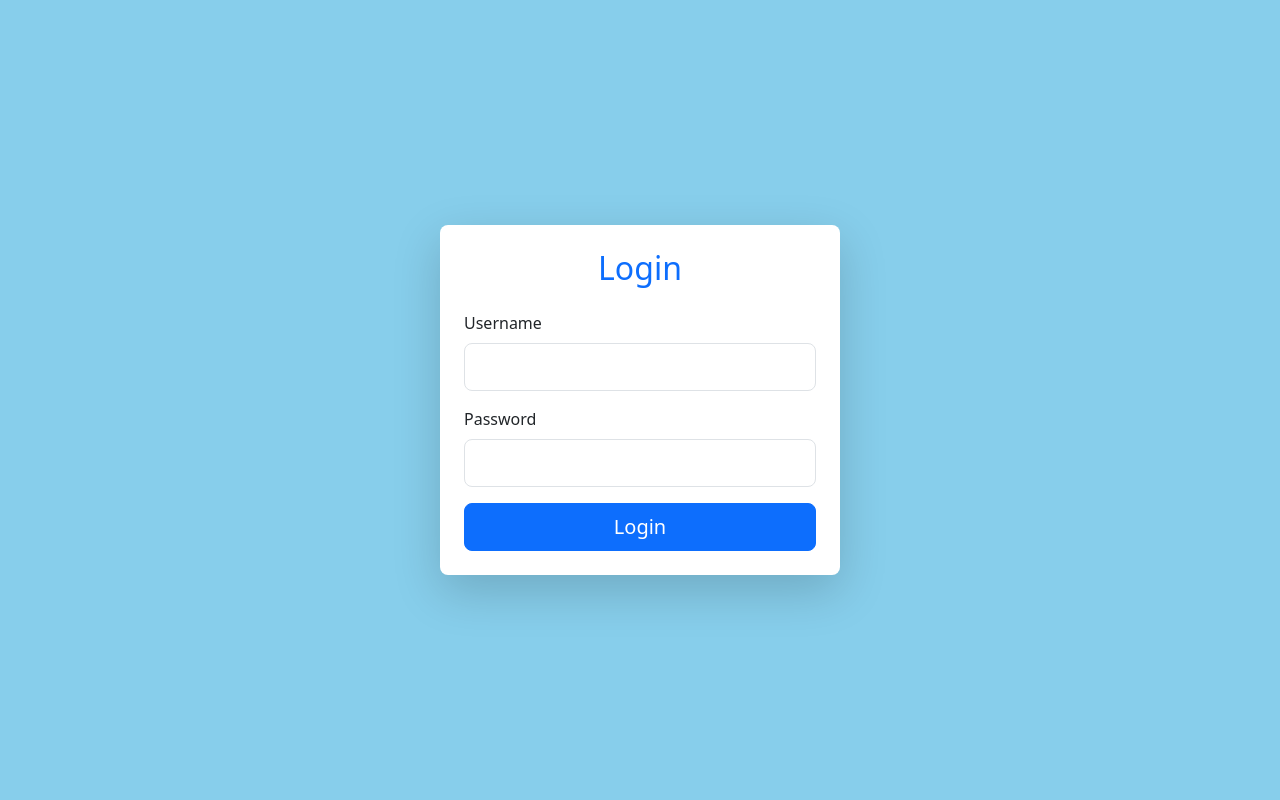
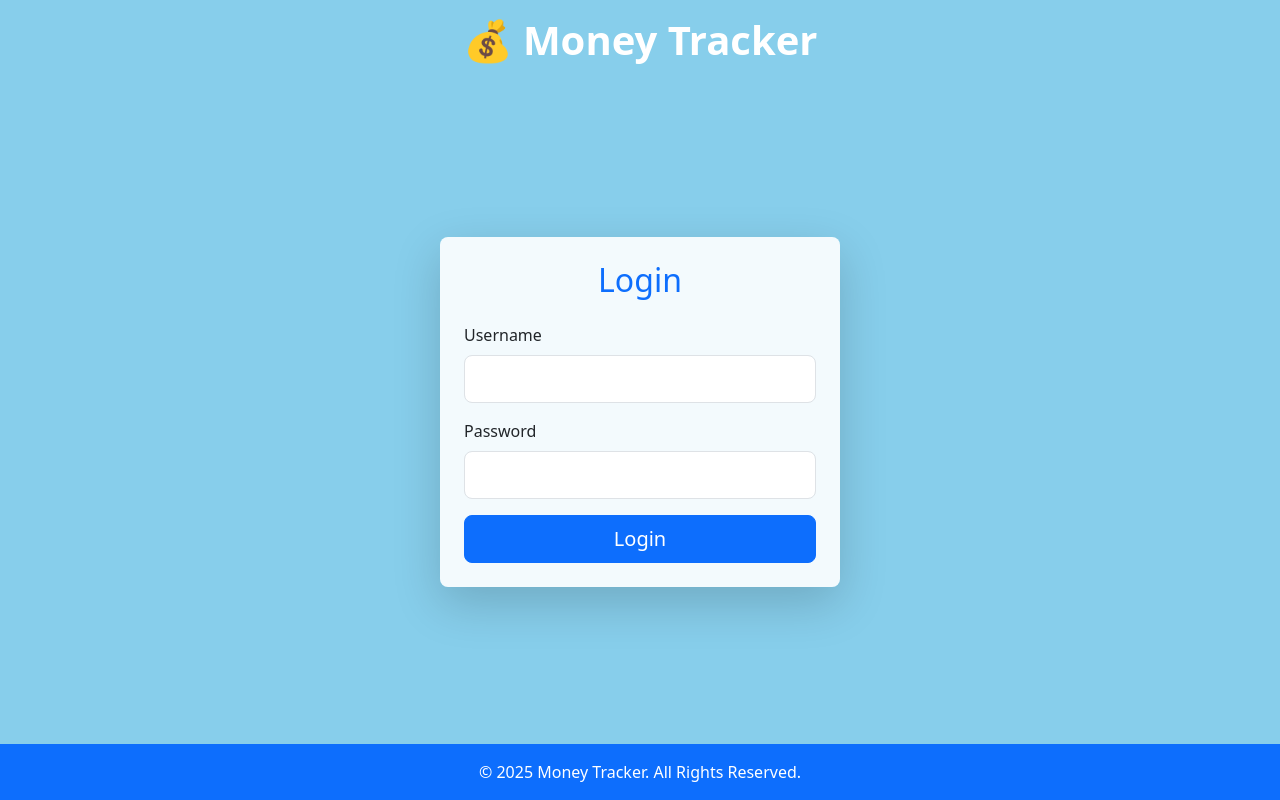
Before and after one commit to luzyver/flexifi, a React (Vite) app: page / in a window 1280 px wide. Built offline with nearby package versions, Linux system fonts and the light colour scheme; no server answers.

Commit message:
some adjustment

```diff
--- a/src/App.css
+++ b/src/App.css
@@ -8,8 +8,8 @@
   --expense-color: #dc3545;
   --text-color: #343a40;
   --light-text-color: #6c757d;
-  --bg-light: #87CEEB;
-  --card-bg: #4682B4;
+  --bg-light: #f8f9fa;
+  --card-bg: #ffffff;
   --border-color: #dee2e6;
   --shadow: 0 6px 12px rgba(0, 0, 0, 0.1);
   --border-radius: 0.5rem;
@@ -18,12 +18,16 @@
 body {
   font-family: 'Inter', sans-serif;
   color: var(--text-color);
+  background-color: var(--bg-light);
 }
 
 #root {
   width: 100%;
   min-height: 100vh;
-  background-color: var(--bg-light);
+}
+
+.login-page-container {
+  background: skyblue;
 }
 
 /* Basic typography adjustments */
--- a/src/App.jsx
+++ b/src/App.jsx
@@ -11,15 +11,16 @@ import Navbar from './components/Navbar';
 import ConfirmationDialog from './components/ConfirmationDialog';
 import LoadingOverlay from './components/LoadingOverlay';
 import ToastNotification from './components/ToastNotification';
+import Footer from './components/Footer'; // Import Footer component
 
 const DashboardLayout = ({ children, onLogout, username }) => {
   return (
-    <div className="d-flex flex-column min-vh-100">
+    <>
       <Navbar onLogout={onLogout} username={username} />
-      <div className="flex-grow-1 p-3 p-md-4">
+      <div className="p-3 p-md-4">
         {children}
       </div>
-    </div>
+    </>
   );
 };
 
@@ -104,9 +105,11 @@ function AppContent() {
             setToken(data.token);
             sessionStorage.setItem('token', data.token);
           } else {
+            showToast('Session expired. Please log in again.', 'error');
             handleLogout();
           }
         } catch (error) {
+          showToast('Session expired. Please log in again.', 'error');
           handleLogout();
         }
       }
@@ -261,13 +264,17 @@ function AppContent() {
   }
 
   return (
-    <>
+    <div className="d-flex flex-column min-vh-100">
+      <div className="flex-grow-1 d-flex flex-column">
         {!isAuthenticated ? (
           <Routes>
             <Route path="/" element={<LoginPage onLogin={handleLogin} showToast={showToast} />} />
           </Routes>
         ) : (
-        <DashboardLayout onLogout={handleLogout} username={username}>
+          <DashboardLayout onLogout={() => {
+            showToast('You have been logged out.', 'info');
+            handleLogout();
+          }} username={username}>
 
             <Routes>
               <Route
@@ -321,7 +328,9 @@ function AppContent() {
           </DashboardLayout>
         )}
         <ToastNotification message={toastMessage} type={toastType} />
-    </>
+      </div>
+      <Footer />
+    </div>
   );
 }
 
--- /dev/null
+++ b/src/components/Footer.jsx
@@ -0,0 +1,13 @@
+import React from 'react';
+
+const Footer = () => {
+  return (
+    <footer className="bg-primary text-white text-center p-3 mt-auto">
+      <div className="container">
+        <p className="mb-0">&copy; {new Date().getFullYear()} Money Tracker. All Rights Reserved.</p>
+      </div>
+    </footer>
+  );
+};
+
+export default Footer;
--- /dev/null
+++ b/src/components/Header.jsx
@@ -0,0 +1,13 @@
+import React from 'react';
+
+const Header = () => {
+  return (
+    <header className="bg-transparent text-white text-center p-3">
+      <div className="container">
+        <h1 className="mb-0 fw-bold">💰 Money Tracker</h1>
+      </div>
+    </header>
+  );
+};
+
+export default Header;
--- a/src/pages/LoginPage.jsx
+++ b/src/pages/LoginPage.jsx
@@ -1,6 +1,7 @@
 
 import React, { useState } from 'react';
 import LoadingOverlay from '../components/LoadingOverlay';
+import Header from '../components/Header'; // Import Header component
 
 const LoginPage = ({ onLogin, showToast }) => {
   const [username, setUsername] = useState('');
@@ -25,8 +26,11 @@ const LoginPage = ({ onLogin, showToast }) => {
       const data = await res.json();
 
       if (res.ok && data.success) {
+        showToast('Login successful!', 'success');
+        setTimeout(() => {
           setLoading(true);
           onLogin(data.username, data.token);
+        }, 3000); // Delay matches toast duration
       } else {
         showToast(data.error || 'Invalid username or password', 'error');
       }
@@ -38,10 +42,12 @@ const LoginPage = ({ onLogin, showToast }) => {
   };
 
   return (
-    <div className="container d-flex justify-content-center align-items-center vh-100">
-      <form onSubmit={handleSubmit} className="card p-4 shadow-lg border-0 rounded-3" style={{ maxWidth: '400px', width: '100%' }}>
+    <div className="login-page-container flex-grow-1 d-flex flex-column">
+      <Header />
+      <div className="container d-flex justify-content-center align-items-center flex-grow-1">
+        <div className="card p-4 shadow-lg border-0 rounded-3" style={{ maxWidth: '400px', width: '100%', backgroundColor: 'rgba(255, 255, 255, 0.9)' }}>
           <h2 className="text-center mb-4 text-primary">Login</h2>
-
+          <form onSubmit={handleSubmit}>
             <div className="mb-3">
               <label htmlFor="username" className="form-label">Username</label>
               <input
@@ -71,7 +77,9 @@ const LoginPage = ({ onLogin, showToast }) => {
               {isSubmitting ? 'Logging in...' : 'Login'}
             </button>
           </form>
+        </div>
         <LoadingOverlay isLoading={loading} />
+      </div>
     </div>
   );
 };
```
Lines whose indentation alone changed are shown as unchanged.
